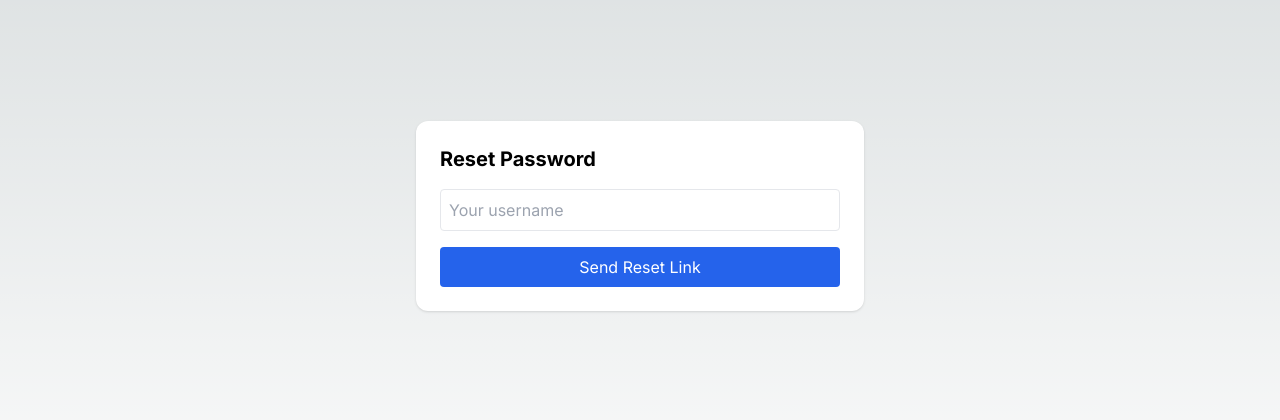
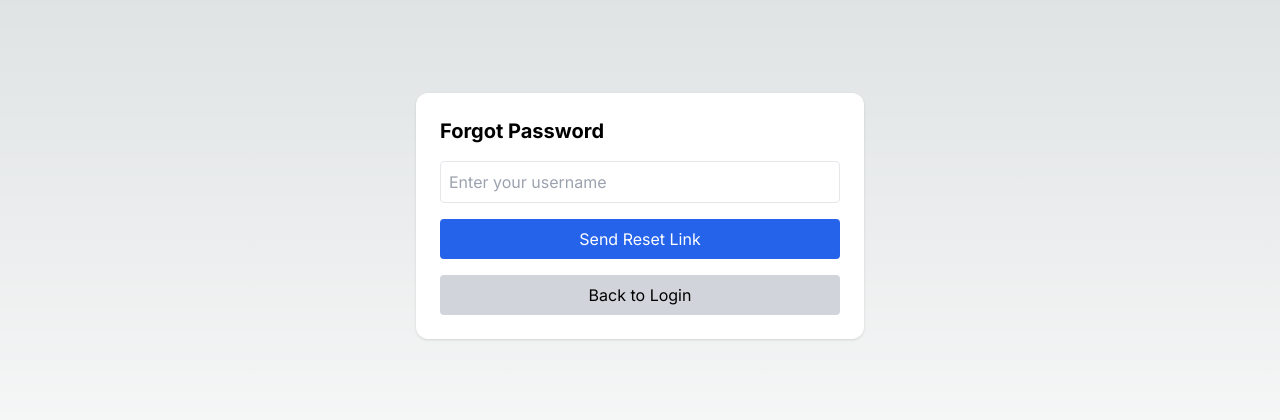
Before and after one commit to yomaurice/MoneyTracker_frontend, a Next.js app: page /forgot-password in a window 1280 px wide. Shown: the part 184-604 px from the top of the page. Built offline with nearby package versions, Linux system fonts and the light colour scheme; no server answers.

Commit message:
password_reset4

```diff
--- a/src/app/forgot-password/page.tsx
+++ b/src/app/forgot-password/page.tsx
@@ -1,15 +1,19 @@
 'use client';
 import { useState } from 'react';
+import { useRouter } from 'next/navigation';
 
 export default function ForgotPassword() {
   const [username, setUsername] = useState('');
   const [msg, setMsg] = useState('');
+  const [loading, setLoading] = useState(false);
 
   const API = process.env.NEXT_PUBLIC_BACKEND_URL;
+  const router = useRouter();
 
   const submit = async (e: any) => {
     e.preventDefault();
-    setMsg("Sending...");
+    setLoading(true);
+    setMsg("Checking user...");
 
     const res = await fetch(`${API}/api/request_password_reset`, {
       method: "POST",
@@ -18,13 +22,25 @@ export default function ForgotPassword() {
     });
 
     const data = await res.json();
-    setMsg(data.message);
+
+    // Backend now returns:
+    // - 404 if user not found
+    // - 200 if exists and email sent
+    if (res.status === 404) {
+      setMsg("User does not exist.");
+      setLoading(false);
+      return;
+    }
+
+    // User exists → email sent → redirect user
+    setMsg("Reset email sent. Redirecting to login...");
+    setTimeout(() => router.push('/login'), 2000);
   };
 
   return (
     <div className="min-h-screen flex items-center justify-center">
       <div className="bg-white p-6 rounded-xl shadow w-full max-w-md">
-        <h1 className="text-xl font-bold mb-4">Reset Password</h1>
+        <h1 className="text-xl font-bold mb-4">Forgot Password</h1>
 
         <form onSubmit={submit} className="space-y-4">
           <input
@@ -33,13 +49,23 @@ export default function ForgotPassword() {
             onChange={e => setUsername(e.target.value)}
             required
             className="w-full border p-2 rounded"
-            placeholder="Your username"
+            placeholder="Enter your username"
           />
 
-          <button className="w-full bg-blue-600 text-white p-2 rounded">
-            Send Reset Link
+          <button
+            className="w-full bg-blue-600 text-white p-2 rounded disabled:opacity-50"
+            disabled={loading}
+          >
+            {loading ? "Please wait..." : "Send Reset Link"}
           </button>
         </form>
+
+        <button
+          onClick={() => router.push('/login')}
+          className="mt-4 w-full bg-gray-300 text-black p-2 rounded"
+        >
+          Back to Login
+        </button>
 
         {msg && <p className="mt-3 text-center text-gray-700">{msg}</p>}
       </div>
--- a/src/app/reset-password/page.tsx
+++ b/src/app/reset-password/page.tsx
@@ -1,11 +1,12 @@
 'use client';
 
 import { useState } from 'react';
-import { useSearchParams } from 'next/navigation';
+import { useSearchParams, useRouter } from 'next/navigation';
 
 export default function ResetPasswordPage() {
   const searchParams = useSearchParams();
   const token = searchParams.get('token');
+  const router = useRouter();
 
   const API = process.env.NEXT_PUBLIC_BACKEND_URL;
 
@@ -26,6 +27,11 @@ export default function ResetPasswordPage() {
 
     const data = await res.json();
     setMsg(data.message);
+
+    if (res.ok) {
+      setTimeout(() => router.push('/login'), 2000);
+    }
+
     setLoading(false);
   };
 
@@ -56,13 +62,20 @@ export default function ResetPasswordPage() {
           />
 
           <button
-            className="w-full bg-blue-600 text-white p-2 rounded"
+            className="w-full bg-blue-600 text-white p-2 rounded disabled:opacity-50"
             disabled={loading}
           >
             {loading ? "Saving..." : "Set New Password"}
           </button>
         </form>
 
+        <button
+          onClick={() => router.push('/login')}
+          className="mt-4 w-full bg-gray-300 text-black p-2 rounded"
+        >
+          Back to Login
+        </button>
+
         {msg && <p className="mt-3 text-center text-gray-700">{msg}</p>}
       </div>
     </div>
```
